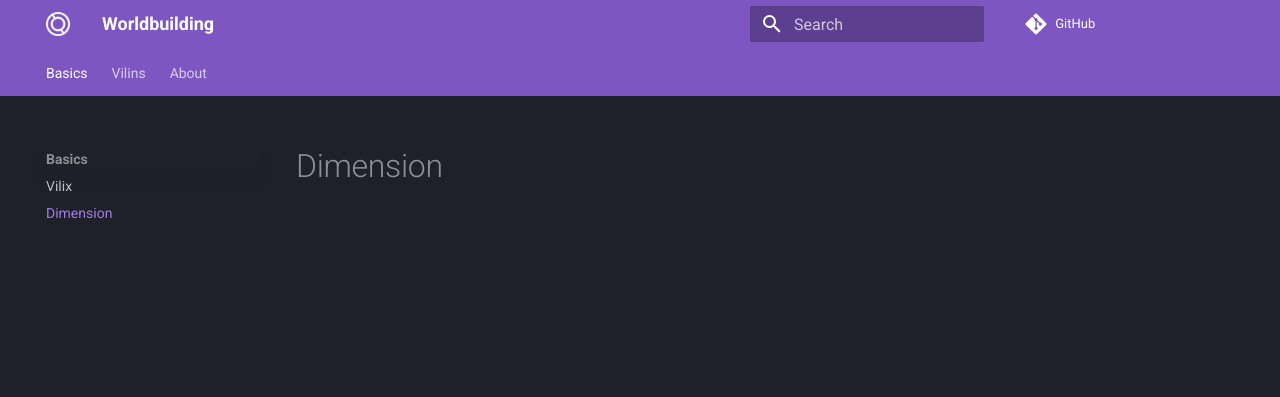
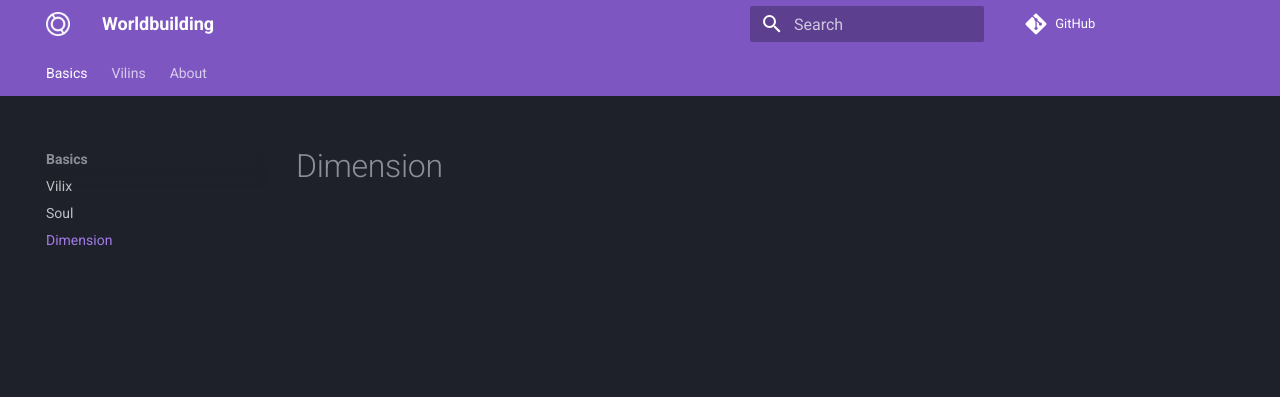
Before and after one commit to Jaw-bone6/worldbuilding, an MkDocs documentation site: the page built from docs/dimension.md, in a window 1280 px wide. Shown: the top 397 px of the page. Built offline with MkDocs 1.6.1 and Material for MkDocs 9.7.7, drawn with Linux system fonts in a browser that asks for light colours; comment, search, counter and statistics services are not loaded.

Commit message:
Add to nav

```diff
--- a/mkdocs.yml
+++ b/mkdocs.yml
@@ -4,9 +4,11 @@ repo_url: https://github.com/Jaw-bone6/worldbuilding
 nav:
   - Basics:
     - vilix.md
+    - soul.md
     - dimension.md
   - Vilins:
     - human.md
+    - unbound_soul.md
     - thermovore.md
   - About: about.md
 theme:
```
